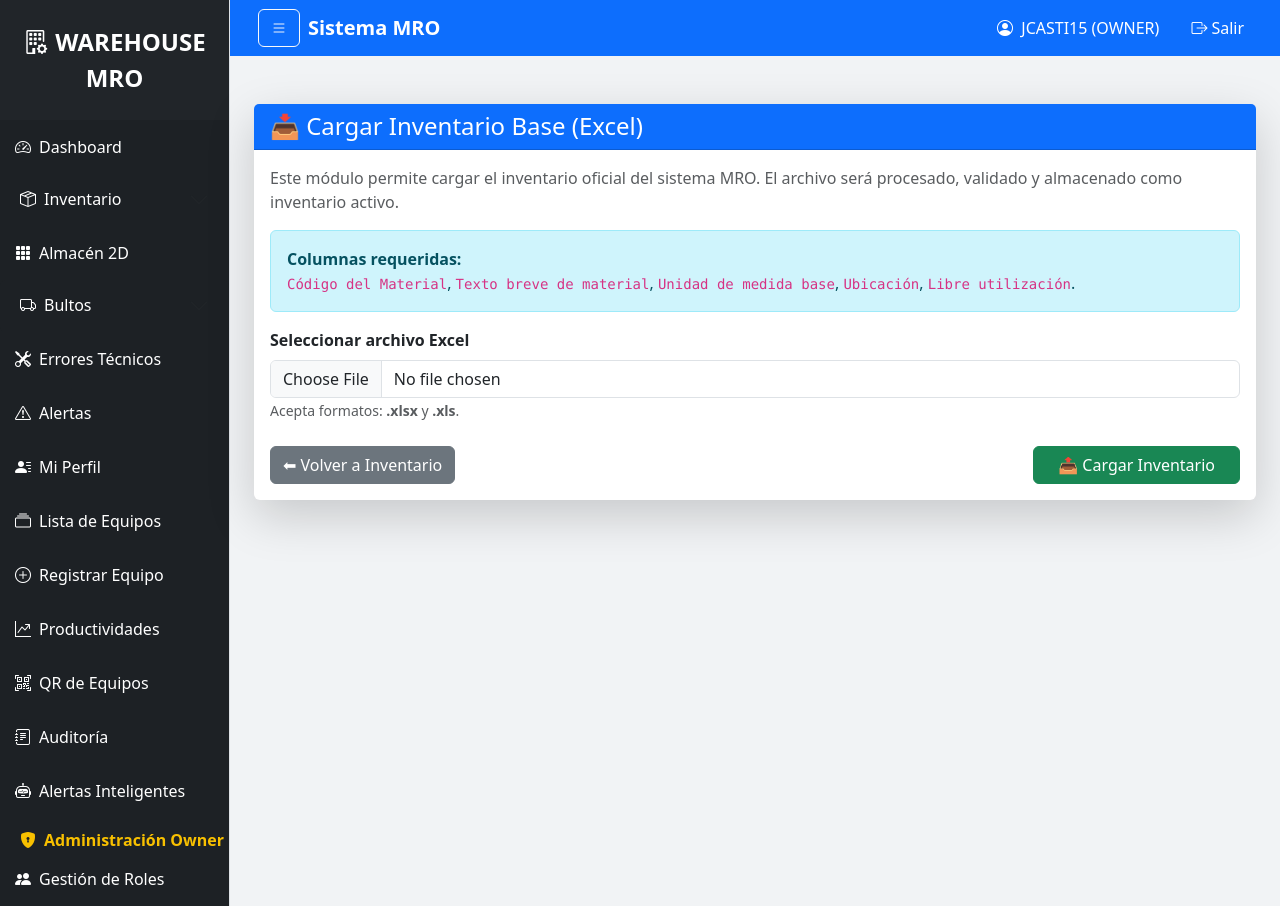
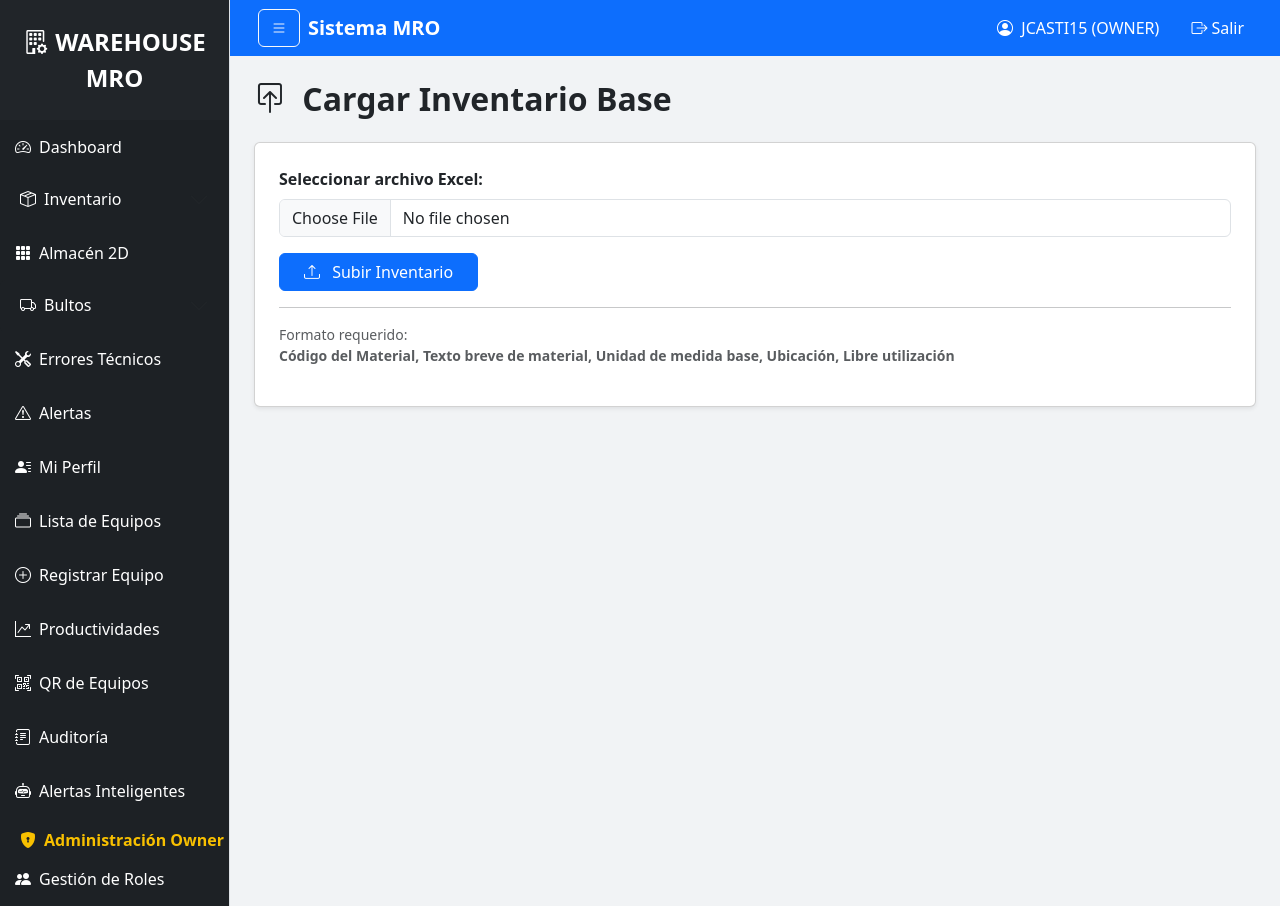
Before and after one commit to josecastillovelasquez23456-dot/warehouse_mro_3, a Flask app: page /inventory/upload in a window 1280 px wide. Run offline with Flask 3, Linux system fonts and the light colour scheme; a user stored in the database is signed in.

Commit message:
Update upload.html

```diff
--- a/templates/inventory/upload.html
+++ b/templates/inventory/upload.html
@@ -1,61 +1,36 @@
 {% extends "base.html" %}
+{% block content %}
 
-{% block content %}
-<div class="container mt-4">
+<div class="container">
 
-    <div class="card shadow-lg border-0">
-        <div class="card-header bg-primary text-white">
-            <h4 class="mb-0">📥 Cargar Inventario Base (Excel)</h4>
-        </div>
+    <h2 class="mb-4 fw-bold">
+        <i class="bi bi-box-arrow-in-up me-2"></i>
+        Cargar Inventario Base
+    </h2>
 
-        <div class="card-body">
+    <div class="card shadow-sm p-4">
 
-            <p class="text-muted">
-                Este módulo permite cargar el inventario oficial del sistema MRO.
-                El archivo será procesado, validado y almacenado como inventario activo.
-            </p>
+        <form method="POST" enctype="multipart/form-data">
 
-            <div class="alert alert-info">
-                <strong>Columnas requeridas:</strong><br>
-                <code>Código del Material</code>,
-                <code>Texto breve de material</code>,
-                <code>Unidad de medida base</code>,
-                <code>Ubicación</code>,
-                <code>Libre utilización</code>.
-            </div>
+            <label class="form-label fw-semibold">Seleccionar archivo Excel:</label>
+            <input type="file" name="file" accept=".xlsx" class="form-control mb-3" required>
 
-            <form method="POST" enctype="multipart/form-data">
+            <button class="btn btn-primary px-4">
+                <i class="bi bi-upload me-2"></i> Subir Inventario
+            </button>
 
-                <!-- ARCHIVO EXCEL -->
-                <div class="mb-4">
-                    <label class="form-label fw-bold">Seleccionar archivo Excel</label>
-                    <input
-                        type="file"
-                        name="file"
-                        class="form-control"
-                        accept=".xlsx,.xls"
-                        required
-                    >
-                    <small class="text-muted">
-                        Acepta formatos: <b>.xlsx</b> y <b>.xls</b>.
-                    </small>
-                </div>
+        </form>
 
-                <!-- BOTONES -->
-                <div class="mt-4 d-flex justify-content-between">
-                    <a href="{{ url_for('inventory.list_inventory') }}" class="btn btn-secondary">
-                        ⬅ Volver a Inventario
-                    </a>
+        <hr>
 
-                    <button type="submit" class="btn btn-success px-4">
-                        📤 Cargar Inventario
-                    </button>
-                </div>
+        <p class="text-muted small">
+            Formato requerido:
+            <br>
+            <strong>Código del Material, Texto breve de material, Unidad de medida base,
+            Ubicación, Libre utilización</strong>
+        </p>
 
-            </form>
+    </div>
+</div>
 
-        </div>
-    </div>
-
-</div>
 {% endblock %}
```
